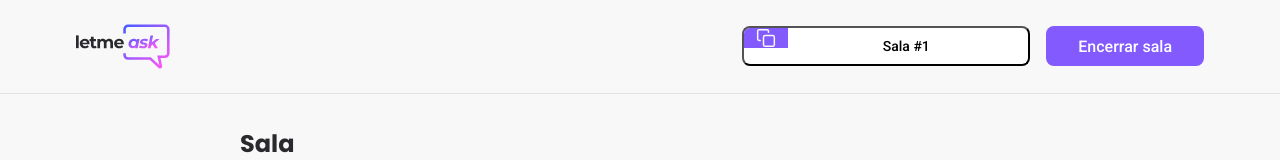
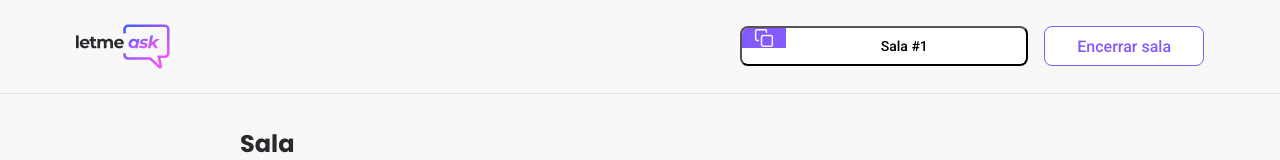
Before and after one commit to walopes/let-me-ask, a React (Create React App) app: page /admin/rooms/1 in a window 1280 px wide. Shown: the top 160 px of the page. Built offline with nearby package versions, Linux system fonts and the light colour scheme; no server answers; the database is empty.

Commit message:
Fixed style and class on Button component

```diff
--- a/src/components/Button.tsx
+++ b/src/components/Button.tsx
@@ -10,7 +10,7 @@ type ButtonProps = ButtonHTMLAttributes<HTMLButtonElement> & {
 export function Button({ isOutlined = false , ...props }: ButtonProps){
     return (
         <button
-            className={`button ${isOutlined} ? 'outlined' : ''`}
+            className={`button ${isOutlined ? 'outlined' : ''}`}
             {...props}
         />
     )
--- a/src/styles/button.scss
+++ b/src/styles/button.scss
@@ -22,7 +22,7 @@
     &.outlined{
         background: #FFF;
         border: 1px solid #835AFD;
-        color: #835AFD
+        color: #835AFD;
     }
 
     &:not(:disabled):hover{
```
